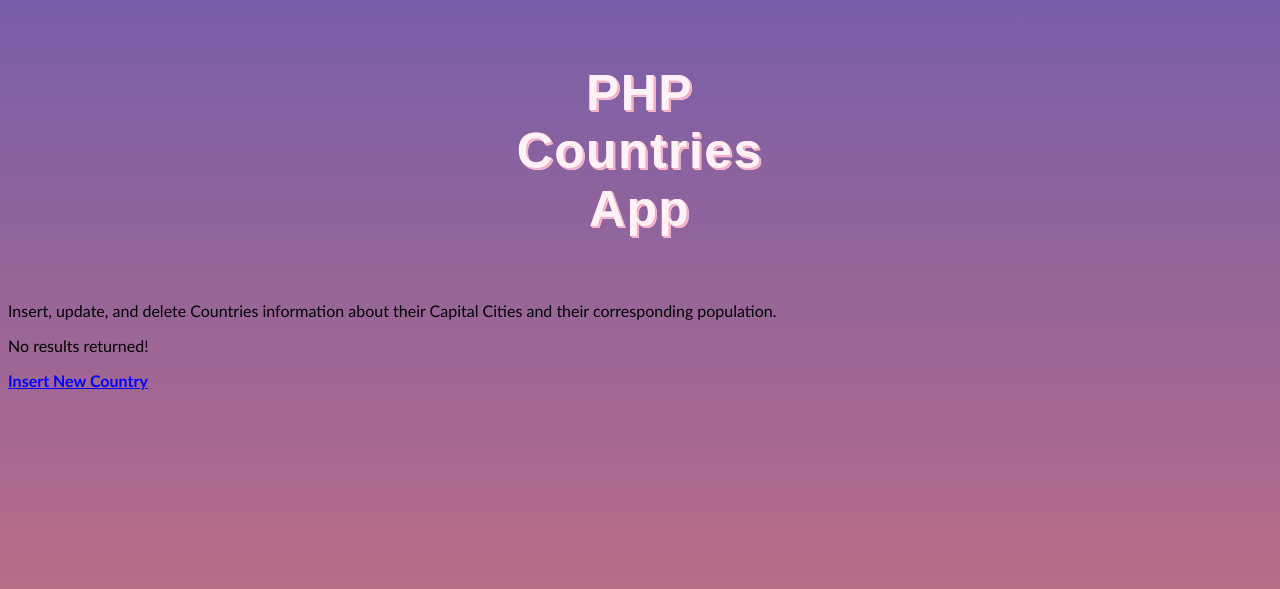
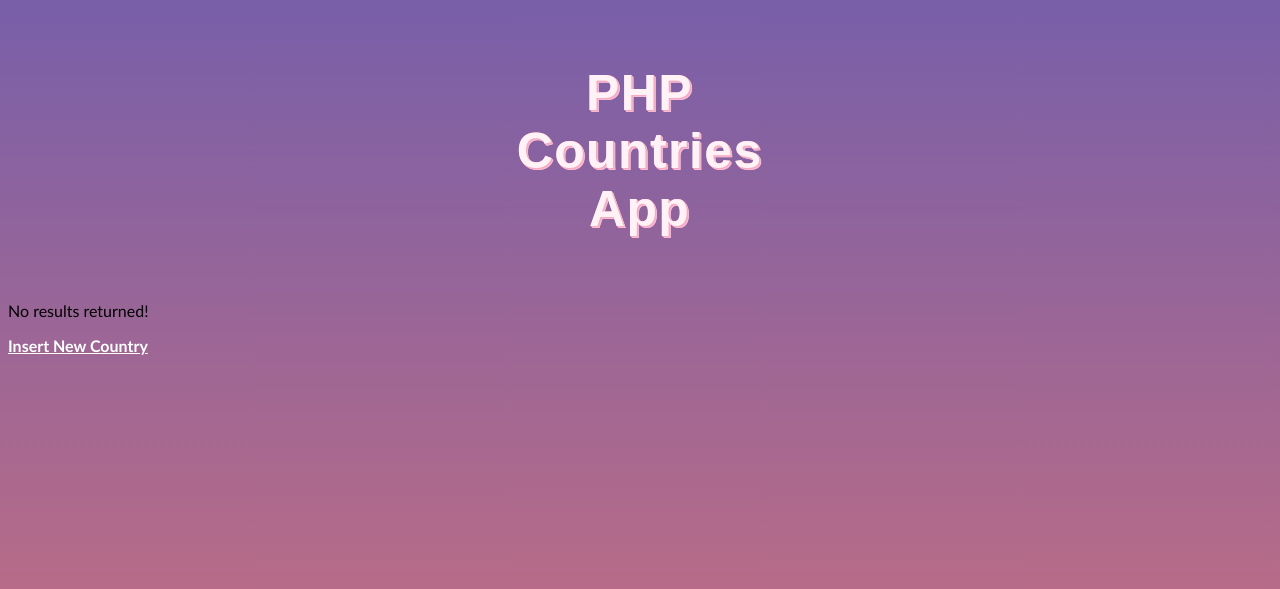
Before and after one commit to Al-1-0/PHP-Countries, a PHP site: page / in a window 1280 px wide. Shown: the top 589 px of the page. Run offline with PHP 8.4, Linux system fonts and the light colour scheme; data that the repository does not hold is empty.

Commit message:
update index.php

```diff
--- a/index.php
+++ b/index.php
@@ -8,7 +8,7 @@
         <style>
             a
             {
-                color: blue;
+                color: white;
             }
             table, td, th
             {
@@ -20,12 +20,13 @@
             {
                 padding: 2px;
                 text-align: center;
+                font-size: 16px;
+                font-weight: bold;
             }
         </style>
     </head>
     <body>
         <h1>PHP <br>Countries<br>App</h1>
-        <p>Insert, update, and delete Countries information about their Capital Cities and their corresponding population.</p>
         <?php
         require_once "login.php";
 
```
